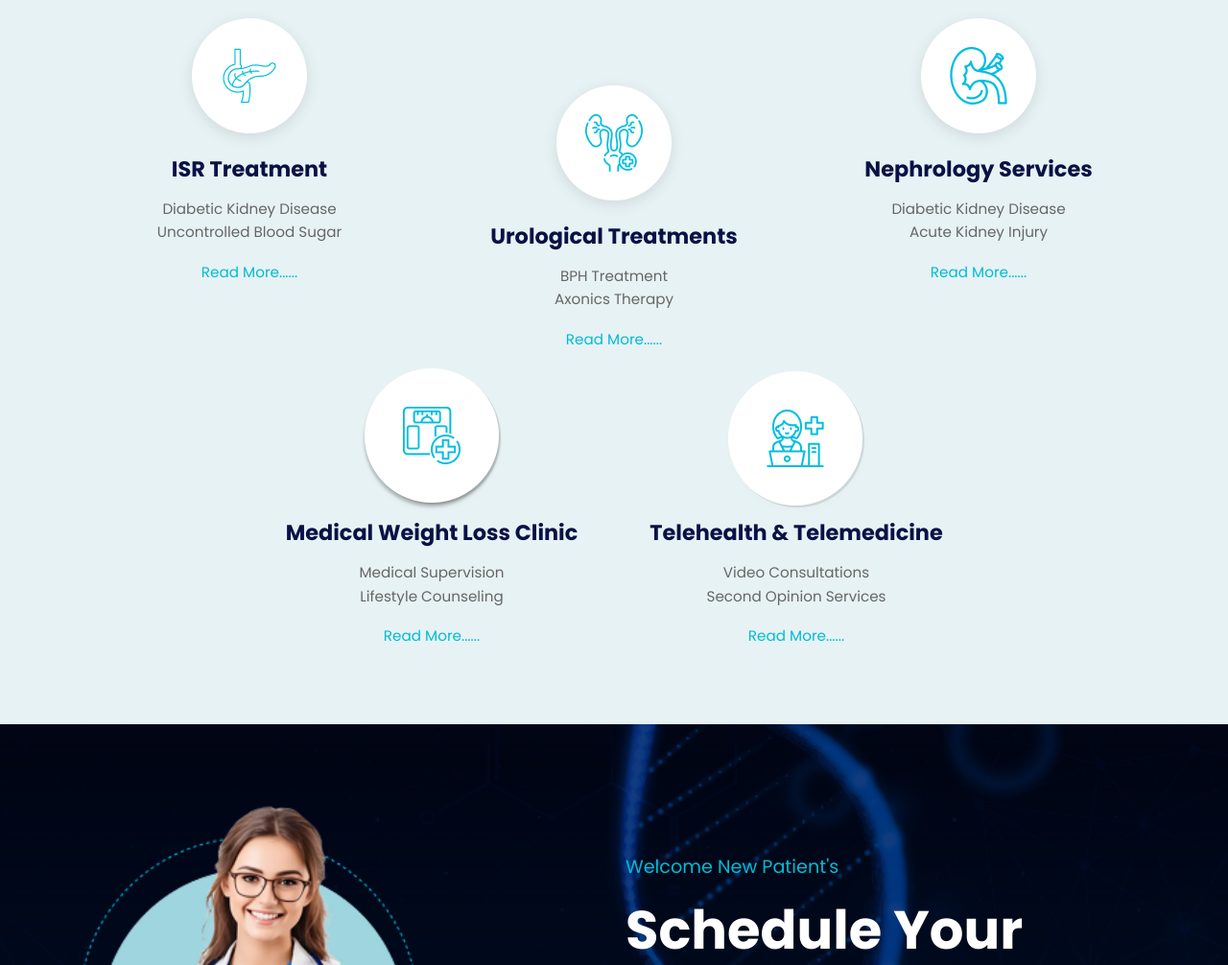
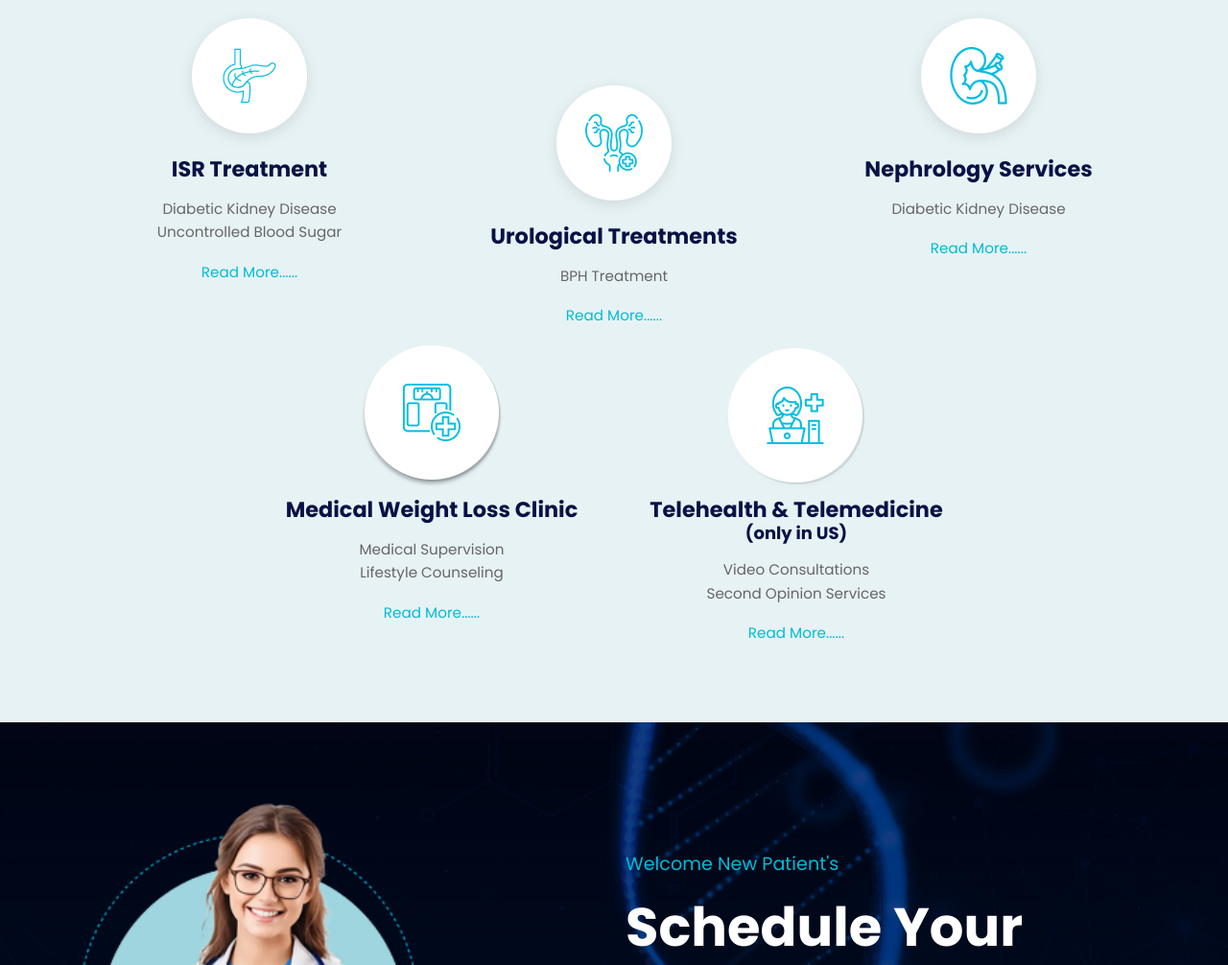
Before and after one commit to andirajugayathri/boston-renal, a plain HTML site: page services.html in a window 1280 px wide. Shown: the part 883-1889 px from the top of the page at 96% size. Drawn offline with nearby package versions, Linux system fonts and the light colour scheme.

Commit message:
changes done

```diff
--- a/services.html
+++ b/services.html
@@ -58,7 +58,7 @@
                             <img src="images/home/icons/urological-icon.png" alt="">
                         </div>
                         <h3 class="service-title">Urological Treatments</h3>
-                        <p class="service-description">BPH Treatment<br>Axonics Therapy</p>
+                        <p class="service-description">BPH Treatment<br></p>
                         <a href="urological-treatments.html" class="read-more">Read More......</a>
                     </div>
                 </div>
@@ -70,7 +70,7 @@
                             <img src="images/home/icons/nephrology-icon.png" alt="">
                         </div>
                         <h3 class="service-title">Nephrology Services</h3>
-                        <p class="service-description">Diabetic Kidney Disease<br>Acute Kidney Injury</p>
+                        <p class="service-description">Diabetic Kidney Disease<br></p>
                         <a href="nephrology-services.html" class="read-more">Read More......</a>
                     </div>
                 </div>
@@ -105,7 +105,7 @@
                         <div class="icon-circle">
                             <img src="images/home/icons/telemedicine-icon.png" alt="">
                         </div>
-                        <h3 class="service-title">Telehealth & Telemedicine</h3>
+                        <h3 class="service-title">Telehealth & Telemedicine<p>(only in US)</p></h3>
                         <p class="service-description">Video Consultations<br>Second Opinion Services</p>
                         <a href="telehealth-&-telemedicine.html" class="read-more">Read More......</a>
                     </div>
```
